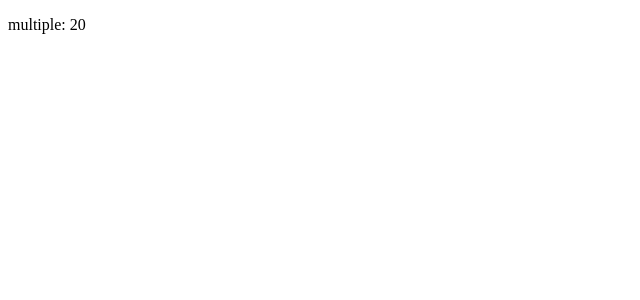
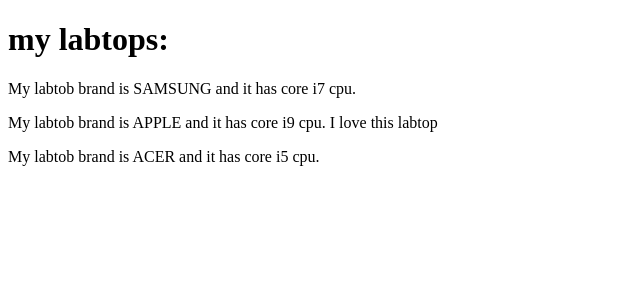
Before and after one commit to amirrasooli69/React-App, a React (Create React App) app in the folder first-app/: page / in a window 1280 px wide. Shown: the top 300 px of the page, without its empty margins (0-640 px from the left). Built offline with nearby package versions, Linux system fonts and the light colour scheme.

Commit message:
props in class component

```diff
--- a/first-app/src/App.js
+++ b/first-app/src/App.js
@@ -1,11 +1,19 @@
 import React, {Component} from "react";
+import Car from "./Car";
 
 class App extends Component {
     number= 10;
     render(){
         return (
+            <>
+           <h1> my labtops:</h1>
+            <Car brand="SAMSUNG" cpu="i7"/>
+            <Car brand="APPLE" cpu="i9"> I love this labtop </Car>
+            <Car brand="ACER" cpu="i5"/>
 
-            <p>multiple: {this.number * 2}</p>
+
+
+            </>
 
         )
     }
--- /dev/null
+++ b/first-app/src/Car.js
@@ -0,0 +1,13 @@
+import React , {Component} from "react";
+
+class Car extends Component {
+    render() {
+        return (
+            <p>
+                My labtob brand is {this.props.brand} and it has core {this.props.cpu} cpu. {this.props.children}
+            </p>
+        )
+    }
+}
+
+export default Car;
```
